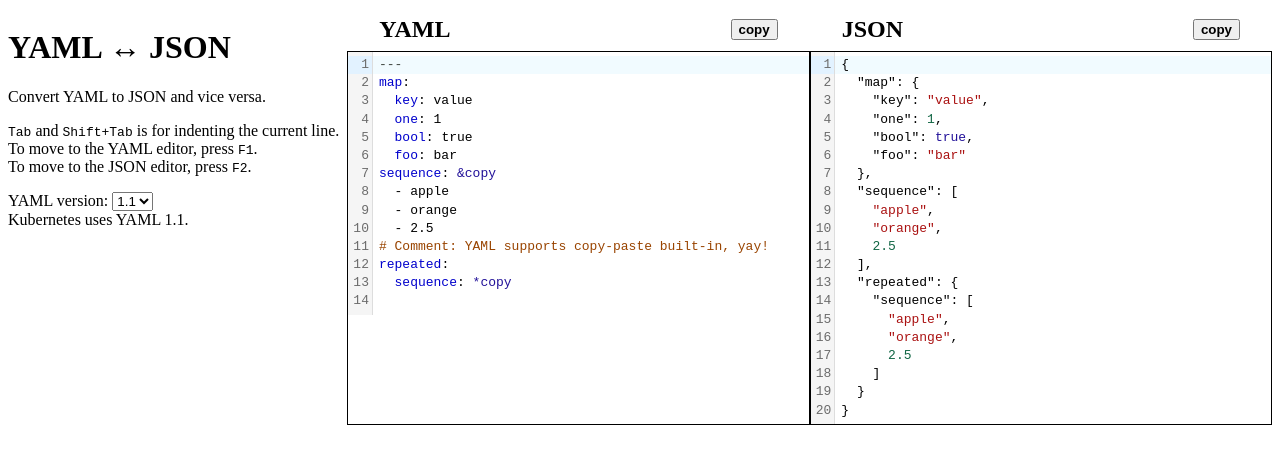
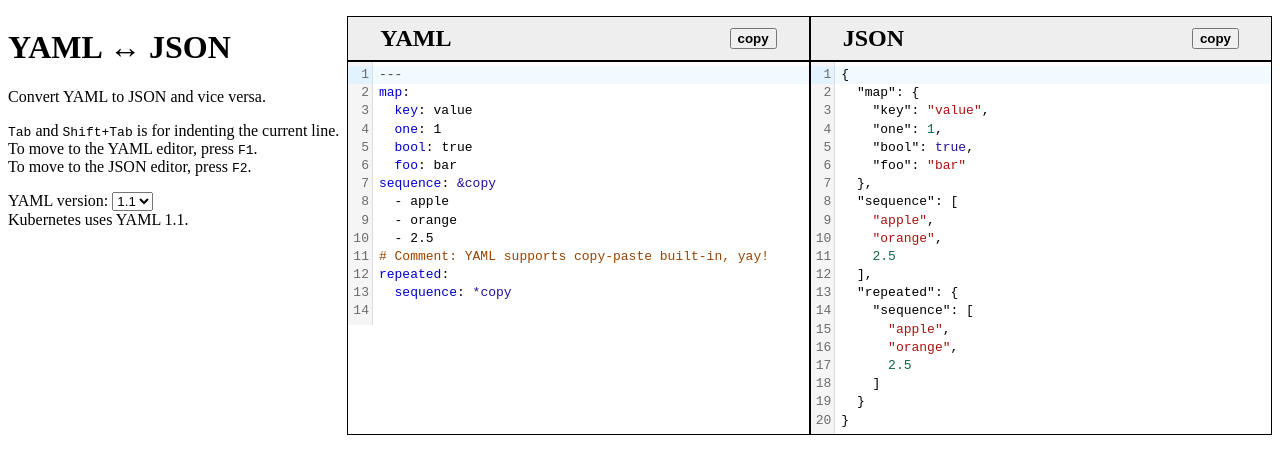
Before and after one commit to nilcons/yaml2json, a website with bundled scripts: page public/index.html in a window 1280 px wide. Built offline with nearby package versions, Linux system fonts and the light colour scheme.

Commit message:
Make the headers feel part of the editors

```diff
--- a/public/style.css
+++ b/public/style.css
@@ -43,6 +43,9 @@ body {
     justify-content: space-between;
     align-items: center;
     padding: 8px 2rem;
+    border: 1px solid black;
+    background-color: #eee;
+    margin-top: 8px;
 }
 .title {
     font-size: 1.5em;
```
